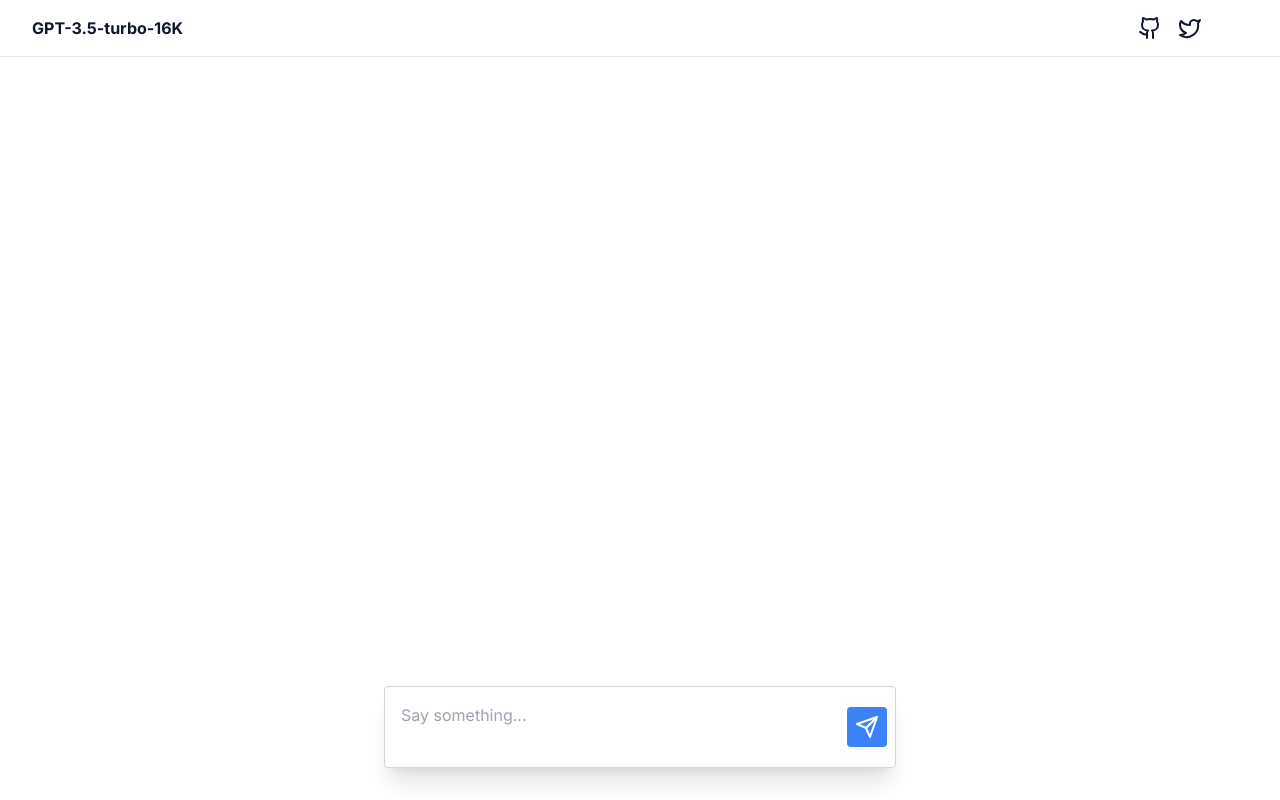
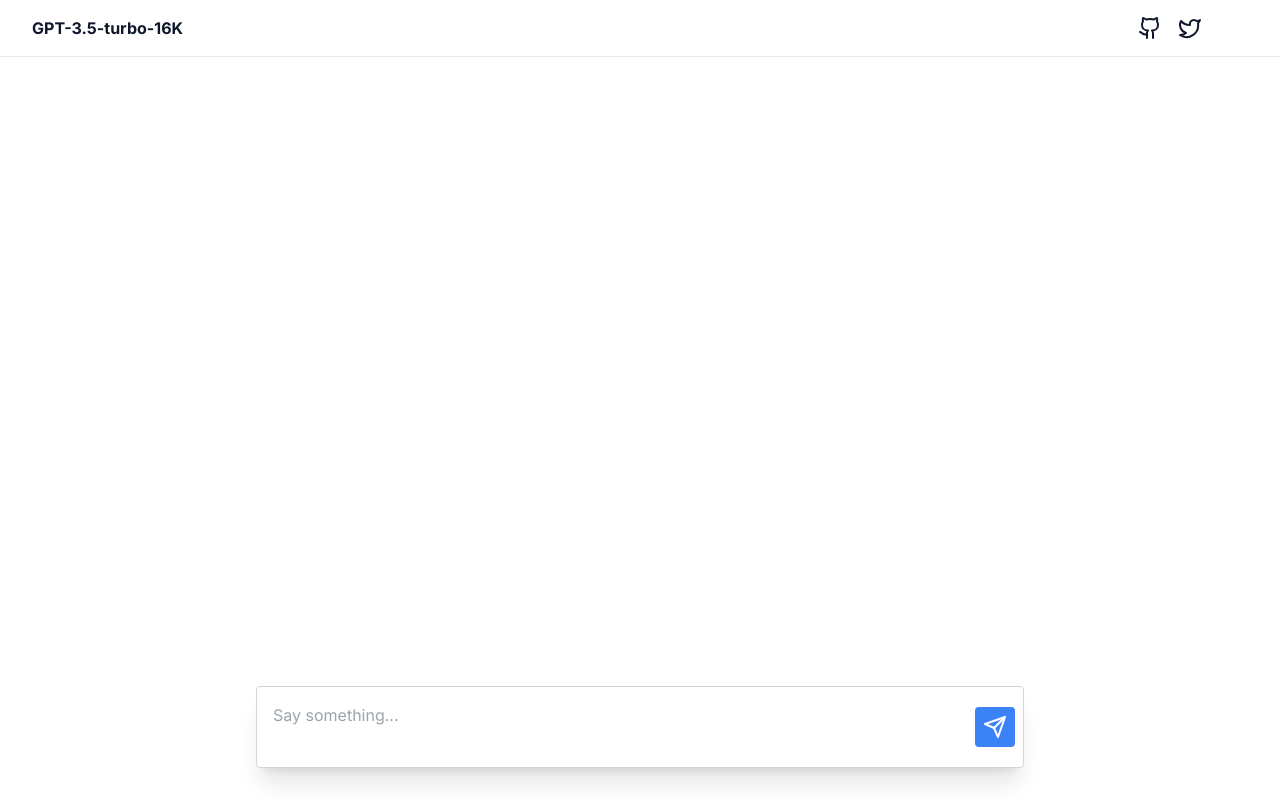
Before and after one commit to Doriandarko/vercel-ai-gpt16k, a Next.js app: page / in a window 1280 px wide. Built offline with nearby package versions, Linux system fonts and the light colour scheme.

Commit message:
added responsiviness

```diff
--- a/app/page.tsx
+++ b/app/page.tsx
@@ -8,14 +8,14 @@ export default function Chat() {
   const { messages, input, handleInputChange, handleSubmit } = useChat()
 
   return (
-    <div className="flex flex-col w-full max-w-lg py-24 mx-auto stretch pb-44">
+    <div className="flex flex-col w-full max-w-md sm:max-w-lg md:max-w-xl lg:max-w-2xl xl:max-w-3xl 2xl:max-w-4xl py-24 mx-auto stretch pb-44">
       {messages.length > 0
         ? messages.map((m) => (
             <Message key={m.id} role={m.role} content={m.content} />
           ))
         : null}
 
-      <form onSubmit={handleSubmit} className="bg-white flex justify-between items-center fixed bottom-0 w-full max-w-lg p-2 mb-8 border border-gray-300 rounded shadow-xl">
+      <form onSubmit={handleSubmit} className="bg-white flex justify-between items-center fixed bottom-0 w-full max-w-md sm:max-w-lg md:max-w-xl lg:max-w-2xl xl:max-w-3xl 2xl:max-w-4xl p-2 mb-8 border border-gray-300 rounded shadow-xl">
         <textarea
           className="w-11/12 h-auto max-h-40 resize-none p-2"
           value={input}
```
